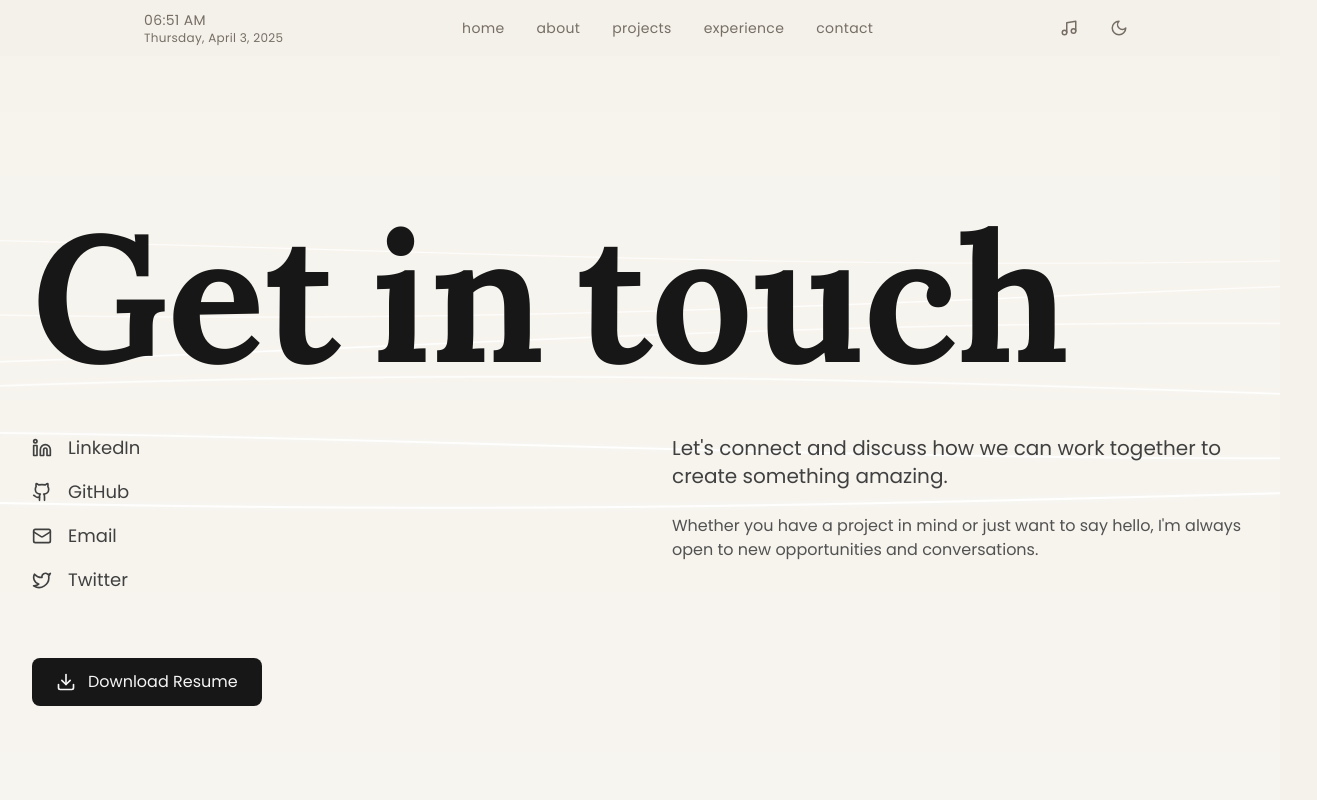
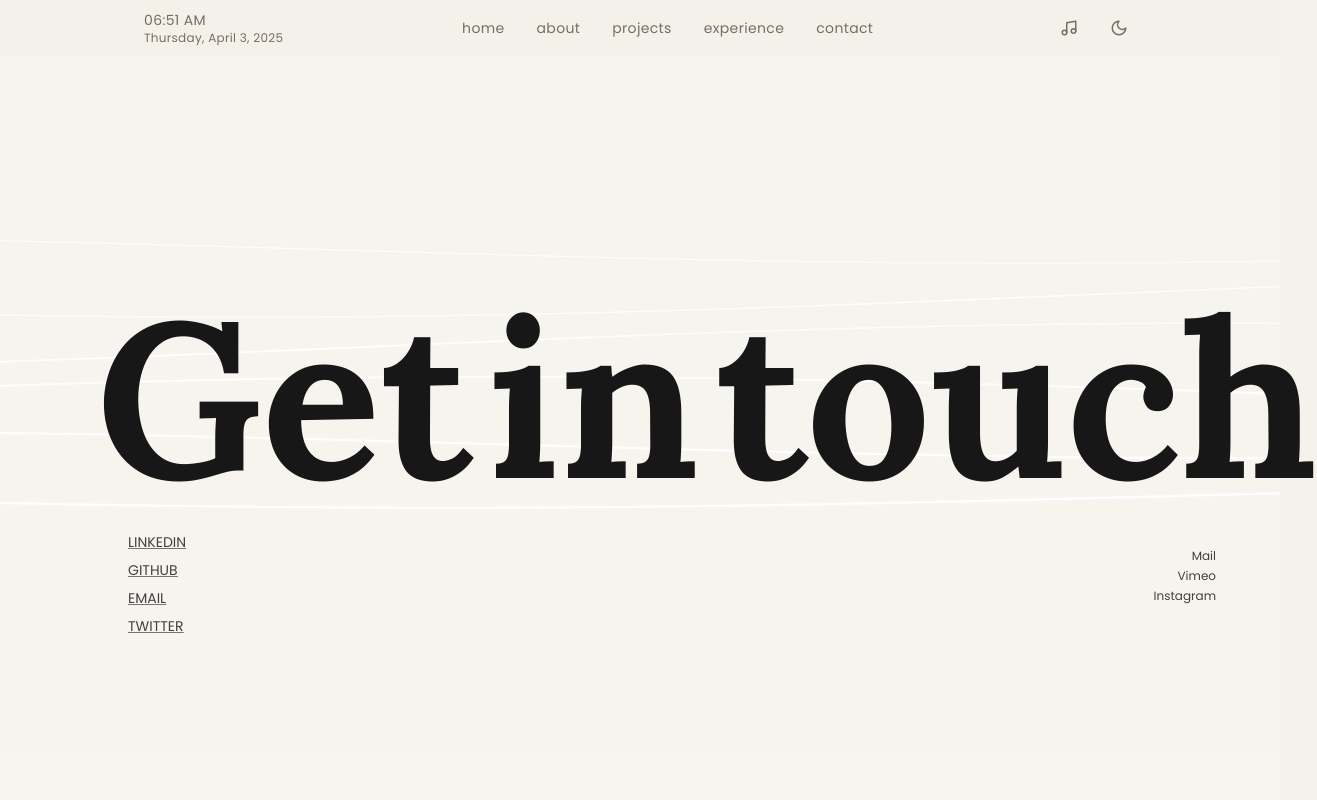
Before and after one commit to kartikeyas-x/portfolio-latest, a React (Vite) app: page /contact in a window 1280 px wide. Shown: the top 800 px of the page, 1317 px wide, since content can reach past the window. Built offline with nearby package versions, Linux system fonts and the light colour scheme; the HTML template or start-up script is replaced by a standard one.

Commit message:
Restored to '0d788968367b08f360b7e914e7d82c243be775b8'
Replit-Restored-To: 0d788968367b08f360b7e914e7d82c243be775b8

```diff
--- a/src/pages/Contact.jsx
+++ b/src/pages/Contact.jsx
@@ -2,13 +2,28 @@ import React, { useState } from 'react';
 import { motion } from "framer-motion";
 import ParticleBackground from '../components/ParticleBackground';
 import {
-  ExternalLink,
-  Mail,
-  Linkedin,
-  Github,
-  Twitter,
-  Download
+  ExternalLink
 } from 'lucide-react';
+
+const ContactPage = () => {
+  const socialLinks = [
+    {
+      name: "LinkedIn",
+      link: "https://www.linkedin.com/in/kartikeya-dhanwaria/"
+    },
+    {
+      name: "GitHub",
+      link: "https://github.com/kartikeyas-x"
+    },
+    {
+      name: "Email",
+      link: "mailto:kartikeyasoni@gmail.com"
+    },
+    {
+      name: "Twitter",
+      link: "https://x.com/Kartikeya_soni1"
+    }
+  ];
 
   const textVariants = {
     initial: {
@@ -37,51 +52,14 @@ const textVariants = {
     }
   };
 
-const ContactPage = () => {
-  const [downloading, setDownloading] = useState(false);
-
-  const socialLinks = [
-    {
-      name: "LinkedIn",
-      icon: <Linkedin size={20} />,
-      link: "https://www.linkedin.com/in/kartikeya-dhanwaria/"
-    },
-    {
-      name: "GitHub",
-      icon: <Github size={20} />,
-      link: "https://github.com/kartikeyas-x"
-    },
-    {
-      name: "Email",
-      icon: <Mail size={20} />,
-      link: "mailto:kartikeyasoni@gmail.com"
-    },
-    {
-      name: "Twitter",
-      icon: <Twitter size={20} />,
-      link: "https://x.com/Kartikeya_soni1"
-    }
-  ];
-
-  const handleDownload = () => {
-    setDownloading(true);
-    setTimeout(() => setDownloading(false), 2000);
-  };
-
   return (
     <div className="fluid-background relative min-h-screen bg-[#f5f2eb] dark:bg-[#1a1614] transition-colors duration-300 flex flex-col justify-between p-8 font-poppins">
       <div className="absolute inset-0">
         <ParticleBackground />
       </div>
 
-      <main className="relative z-10 flex flex-col justify-center flex-grow">
-        <motion.div
-          className="max-w-7xl mx-auto w-full"
-          initial={{ opacity: 0 }}
-          animate={{ opacity: 1 }}
-          transition={{ duration: 0.6 }}
-        >
-          <div className="text-[180px] font-lora font-bold text-neutral-900 dark:text-neutral-100 leading-none mb-12">
+      <main className="relative z-10 flex flex-col justify-center flex-grow pt-3">
+        <div className="text-[220px] font-lora font-bold text-neutral-900 dark:text-neutral-100 pl-16 leading-none mb-6 flex space-x-4">
           {["Get", "in", "touch"].map((word, index) => (
             <motion.span
               key={word}
@@ -90,76 +68,102 @@ const ContactPage = () => {
               animate="animate"
               variants={textVariants}
               whileHover="hover"
-                className="inline-block mr-8 cursor-default"
+              className="inline-block cursor-default"
             >
               {word}
             </motion.span>
           ))}
         </div>
 
-          <div className="grid md:grid-cols-2 gap-16">
+        <div className="flex">
           <motion.div
             initial={{ opacity: 0, x: -50 }}
-              animate={{ opacity: 1, x: 0 }}
-              transition={{ duration: 0.6, delay: 0.3 }}
-              className="space-y-8"
+            animate={{
+              opacity: 1,
+              x: 0,
+              transition: {
+                duration: 0.6,
+                delay: 0.2,
+                type: "spring",
+                stiffness: 100
+              }
+            }}
+            className="pl-24 flex-grow"
           >
-              <div className="space-y-4">
+            <motion.ul
+              initial="hidden"
+              animate="visible"
+              className="space-y-2"
+            >
               {socialLinks.map((social, index) => (
-                  <motion.div
+                <motion.li
                   key={social.name}
-                    initial={{ opacity: 0, y: 20 }}
-                    animate={{ opacity: 1, y: 0 }}
-                    transition={{ delay: 0.4 + index * 0.1 }}
-                    className="group"
+                  initial={{ opacity: 0, x: -30 }}
+                  animate={{
+                    opacity: 1,
+                    x: 0,
+                    transition: {
+                      delay: 0.3 + index * 0.1,
+                      duration: 0.6,
+                      type: "spring"
+                    }
+                  }}
+                  whileHover={{
+                    scale: 1.05,
+                    transition: { duration: 0.2 }
+                  }}
+                  className="text-sm uppercase underline decoration-neutral-500 hover:text-neutral-900 dark:hover:text-neutral-200 transition-all duration-300"
                 >
                   <a
                     href={social.link}
                     target="_blank"
                     rel="noopener noreferrer"
-                      className="flex items-center space-x-4 text-neutral-700 dark:text-neutral-300 hover:text-neutral-900 dark:hover:text-neutral-100 transition-colors duration-300"
+                    className="flex items-center space-x-2 group"
                   >
-                      {social.icon}
-                      <span className="text-lg">{social.name}</span>
-                      <ExternalLink className="w-4 h-4 opacity-0 group-hover:opacity-100 transition-opacity duration-300" />
+                    <span className="text-neutral-700 dark:text-neutral-300">{social.name}</span>
+                    <ExternalLink
+                      className="w-4 h-4 opacity-0 group-hover:opacity-100 transition-opacity duration-300 text-neutral-700 dark:text-neutral-300"
+                    />
                   </a>
-                  </motion.div>
+                </motion.li>
               ))}
-              </div>
-
-              <motion.div
-                initial={{ opacity: 0, y: 20 }}
-                animate={{ opacity: 1, y: 0 }}
-                transition={{ delay: 0.8 }}
-                className="pt-8"
-              >
-                <a
-                  href="/KartikeyaDhanwaria_Resume.pdf"
-                  download
-                  onClick={handleDownload}
-                  className="inline-flex items-center space-x-3 px-6 py-3 bg-neutral-900 dark:bg-neutral-100 text-neutral-100 dark:text-neutral-900 rounded-lg hover:bg-neutral-800 dark:hover:bg-neutral-200 transition-colors duration-300"
-                >
-                  <Download className={`w-5 h-5 ${downloading ? 'animate-bounce' : ''}`} />
-                  <span>Download Resume</span>
-                </a>
-              </motion.div>
+            </motion.ul>
           </motion.div>
 
           <motion.div
             initial={{ opacity: 0, x: 50 }}
-              animate={{ opacity: 1, x: 0 }}
-              transition={{ duration: 0.6, delay: 0.5 }}
-              className="space-y-6"
+            animate={{
+              opacity: 1,
+              x: 0,
+              transition: {
+                duration: 0.6,
+                delay: 0.4,
+                type: "spring",
+                stiffness: 100
+              }
+            }}
+            className="text-right pr-8 self-end pb-8"
           >
-              <p className="text-xl text-neutral-700 dark:text-neutral-300">
-                Let's connect and discuss how we can work together to create something amazing.
-              </p>
-              <p className="text-neutral-600 dark:text-neutral-400">
-                Whether you have a project in mind or just want to say hello, I'm always open to new opportunities and conversations.
-              </p>
+            <a
+              href="mailto:contact@example.com"
+              className="block text-xs text-neutral-700 dark:text-neutral-300 mb-1 hover:text-neutral-900 dark:hover:text-neutral-100 transition-colors"
+            >
+              Mail
+            </a>
+            <a
+              href="https://vimeo.com"
+              className="block text-xs text-neutral-700 dark:text-neutral-300 mb-1 hover:text-neutral-900 dark:hover:text-neutral-100 transition-colors"
+            >
+              Vimeo
+            </a>
+            <a
+              href="https://instagram.com"
+              className="block text-xs text-neutral-700 dark:text-neutral-300 hover:text-neutral-900 dark:hover:text-neutral-100 transition-colors"
+            >
+              Instagram
+            </a>
           </motion.div>
         </div>
-        </motion.div>
       </main>
     </div>
   );
```
Also changed, not shown: 1 other file (tests, documents, lock files or other folders). Lines whose indentation alone changed are shown as unchanged.
